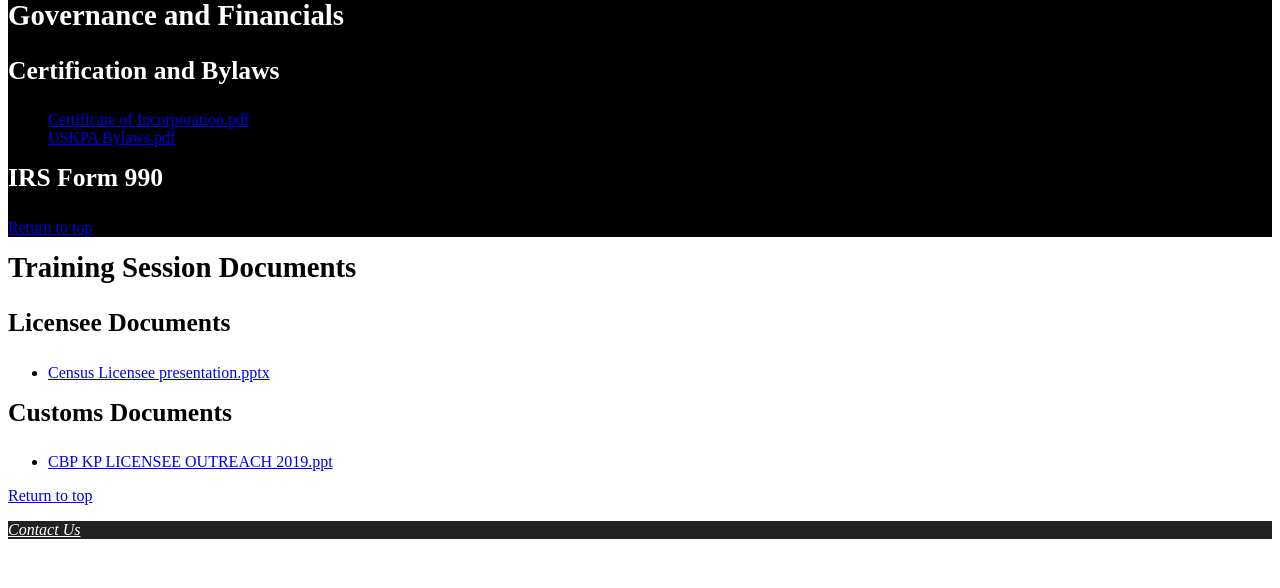
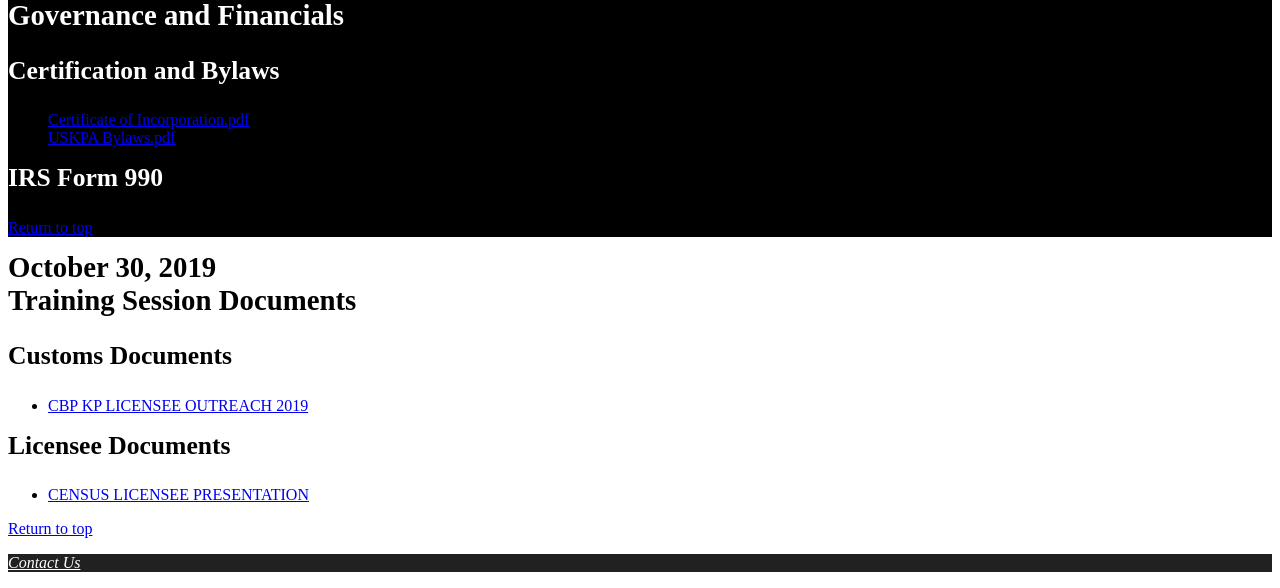
Before and after one commit to USKPA-dev/uskpa, a Django app: template kpc/templates/home.html in a window 1280 px wide. Shown: the part 1497-2085 px from the top of the page. Before the commit the page ends 2036 px from the top, so only its background shows below. Run offline with Django 3.2, Linux system fonts and the light colour scheme; the template is opened without the code that fills it, so the values that code supplies are empty; parts of the project's set-up code (start-up, migrations or seed data) failed here and were passed over.

Commit message:
Update home.html

```diff
--- a/kpc/templates/home.html
+++ b/kpc/templates/home.html
@@ -142,21 +142,21 @@
 <section class="usa-section" id='training-docs'>
   <div class="usa-grid">
     <div class='usa-width-one-third'>
-      <h2>Training Session Documents</h2>
+      <h2>October 30, 2019 <br>Training Session Documents</h2>
+    </div>
+    <div class='usa-width-one-third'>
+      <h3>Customs Documents</h3>
+      <ul>
+        <li>
+          <a href="{% static 'uskpa_documents/CBP_KP_LICENSEE_OUTREACH_2019.ppt' %}">CBP KP LICENSEE OUTREACH 2019</a>
+        </li>
+      </ul>
     </div>
     <div class='usa-width-one-third'>
       <h3>Licensee Documents</h3>
       <ul>
         <li>
-          <a href="{% static 'uskpa_documents/Census_Licensee_presentation.pptx' %}">Census Licensee presentation.pptx</a>
-        </li>
-      </ul>
-    </div>
-    <div class='usa-width-one-third'>
-       <h3>Customs Documents</h3>
-      <ul>
-        <li>
-          <a href="{% static 'uskpa_documents/CBP_KP_LICENSEE_OUTREACH_2019.ppt' %}">CBP KP LICENSEE OUTREACH 2019.ppt</a>
+          <a href="{% static 'uskpa_documents/Census_Licensee_presentation.pptx' %}">CENSUS LICENSEE PRESENTATION</a>
         </li>
       </ul>
     </div>
```
